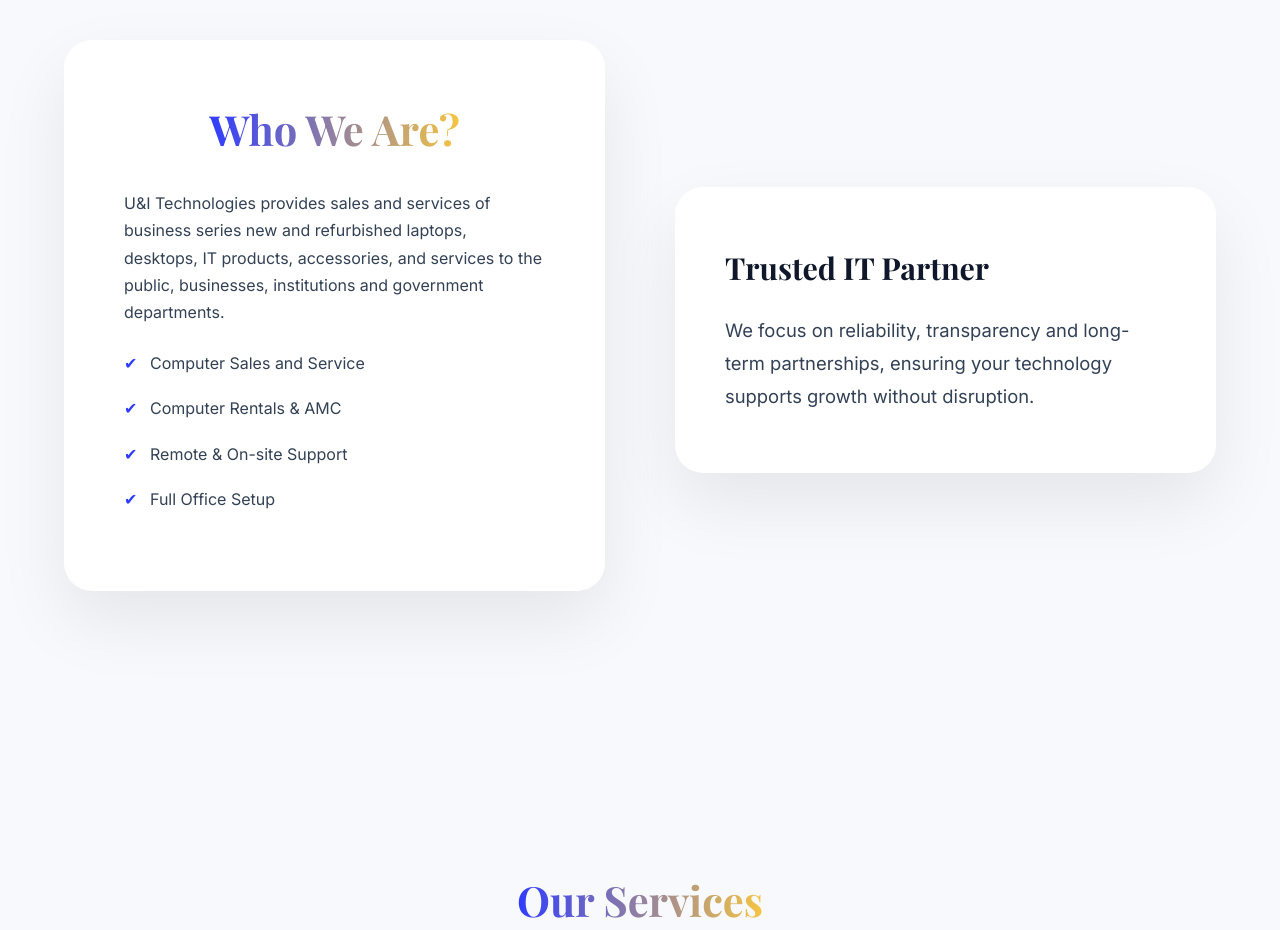
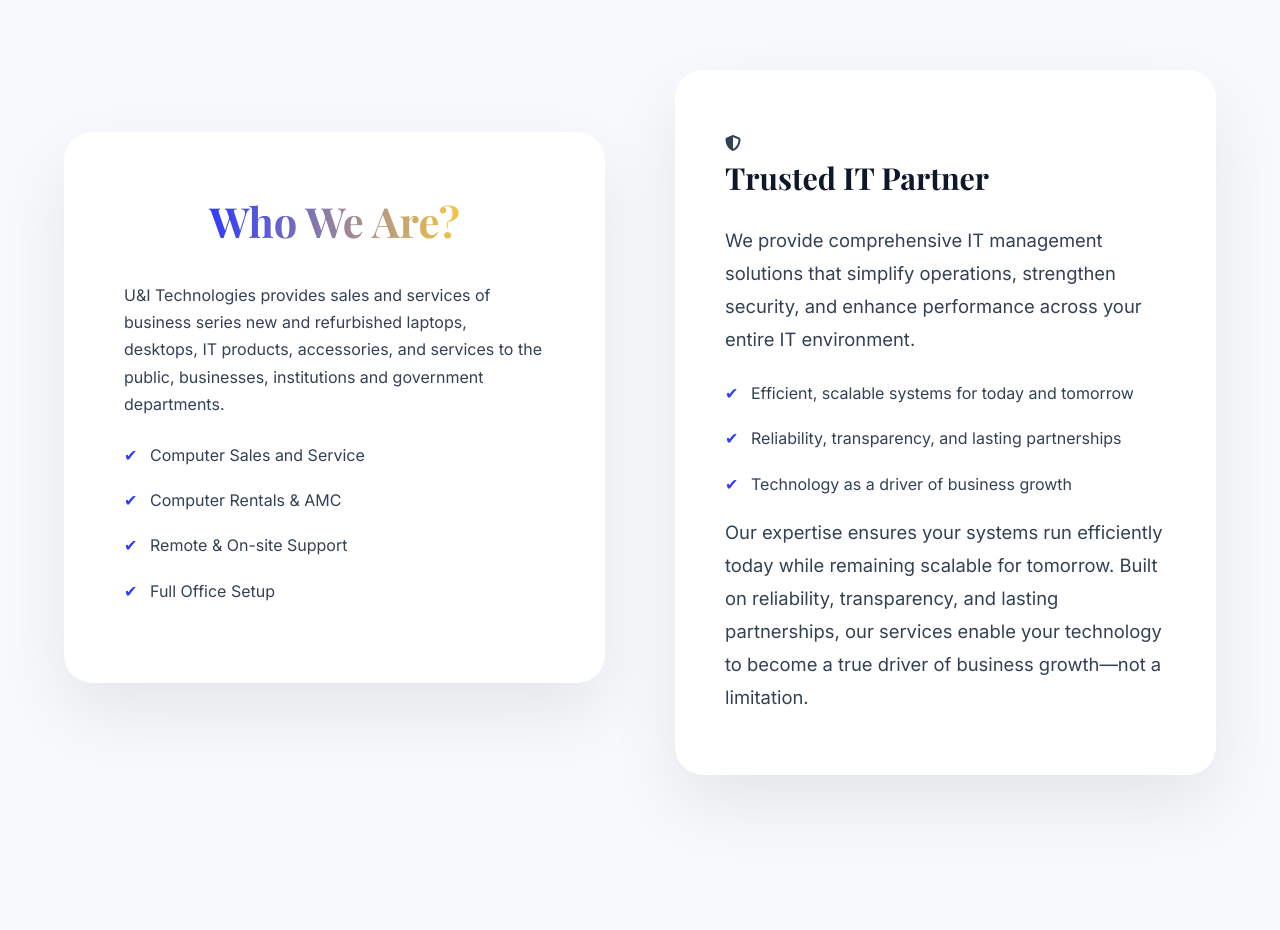
Before and after one commit to karthikkalkatte/siddhi, a website: page index.html in a window 1280 px wide. Shown: the part 980-1910 px from the top of the page. Drawn offline with nearby package versions, Linux system fonts and the light colour scheme.

Commit message:
update content

```diff
--- a/index.html
+++ b/index.html
@@ -71,8 +71,19 @@
       </ul>
     </div>
     <div class="about-box" data-aos="fade-left">
-      <h3>Trusted IT Partner</h3>
-      <p>We focus on reliability, transparency and long-term partnerships, ensuring your technology supports growth without disruption.</p>
+      <div class="about-card">
+        <div class="about-card-header">
+          <span class="about-card-icon"><i class="fas fa-shield-alt"></i></span>
+          <h3 class="about-card-title">Trusted IT Partner</h3>
+        </div>
+        <p class="about-card-desc">We provide comprehensive IT management solutions that simplify operations, strengthen security, and enhance performance across your entire IT environment.</p>
+        <ul class="about-card-list">
+          <li>Efficient, scalable systems for today and tomorrow</li>
+          <li>Reliability, transparency, and lasting partnerships</li>
+          <li>Technology as a driver of business growth</li>
+        </ul>
+        <p class="about-card-note">Our expertise ensures your systems run efficiently today while remaining scalable for tomorrow. Built on reliability, transparency, and lasting partnerships, our services enable your technology to become a true driver of business growth—not a limitation.</p>
+      </div>
     </div>
   </div>
 </section>
```
